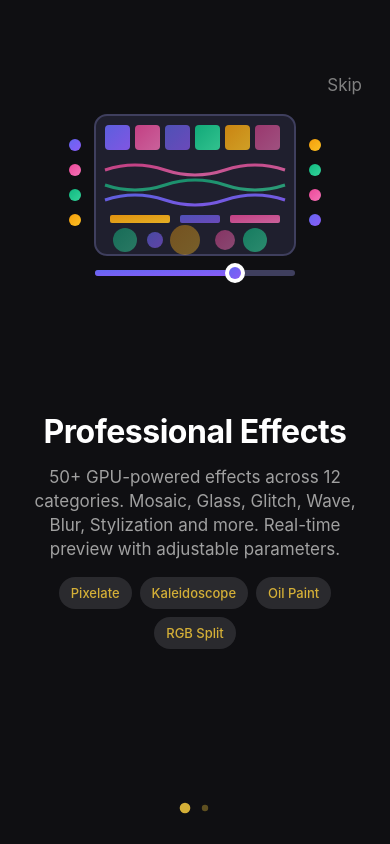
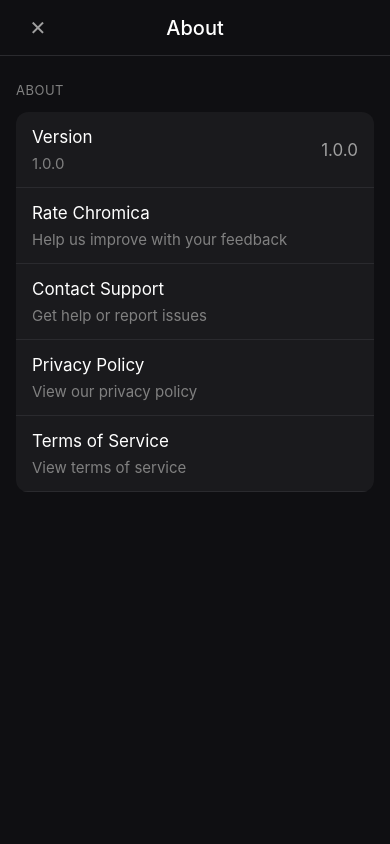
Before and after one commit to Chepman32/Chromica, a React Native app: screen /About in a window 390 px wide. Built offline with nearby package versions, Linux system fonts and the light colour scheme; what react-native-mmkv would draw is missing.

Commit message:
AboutScreen

```diff
--- a/src/navigation/AppNavigator.tsx
+++ b/src/navigation/AppNavigator.tsx
@@ -15,6 +15,7 @@
 import { MixesScreen } from '../screens/MixesScreen';
 import { ExportScreen } from '../screens/ExportScreen';
 import SettingsScreen from '../screens/SettingsScreen';
+import AboutScreen from '../screens/AboutScreen';
 import ImagePickerScreen from '../screens/ImagePickerScreen';
 
 export type RootStackParamList = {
@@ -35,6 +36,7 @@
     params?: Record<string, any>;
   };
   Settings: undefined;
+  About: undefined;
   ImagePicker: undefined;
 };
 
@@ -109,6 +111,7 @@
         {/* Modal Screens */}
         <Stack.Group screenOptions={{ presentation: 'modal' }}>
           <Stack.Screen name="Settings" component={SettingsScreen} />
+          <Stack.Screen name="About" component={AboutScreen} />
           <Stack.Screen name="ImagePicker" component={ImagePickerScreen} />
         </Stack.Group>
       </Stack.Navigator>
--- /dev/null
+++ b/src/screens/AboutScreen.tsx
@@ -0,0 +1,232 @@
+// About screen
+
+import React from 'react';
+import {
+  View,
+  Text,
+  StyleSheet,
+  TouchableOpacity,
+  ScrollView,
+  Alert,
+} from 'react-native';
+import { SafeAreaView } from 'react-native-safe-area-context';
+import { useNavigation } from '@react-navigation/native';
+import { useTheme } from '../hooks/useTheme';
+import { useTranslation } from '../hooks/useTranslation';
+import { Typography } from '../constants/typography';
+import { Spacing, Dimensions as AppDimensions } from '../constants/spacing';
+
+const AboutScreen: React.FC = () => {
+  const navigation = useNavigation();
+  const theme = useTheme();
+  const t = useTranslation();
+
+  const handleClose = () => {
+    navigation.goBack();
+  };
+
+  const handleRateApp = () => {
+    Alert.alert('Rate Chromica', 'This will open the App Store rating dialog');
+  };
+
+  const handleContactSupport = () => {
+    Alert.alert(
+      'Contact Support',
+      'This will open email composer to support@chromica.app',
+    );
+  };
+
+  const renderSection = (title: string, children: React.ReactNode) => (
+    <View style={styles.section}>
+      <Text style={[styles.sectionHeader, { color: theme.text.tertiary }]}>
+        {title}
+      </Text>
+      <View
+        style={[
+          styles.sectionContent,
+          { backgroundColor: theme.backgrounds.secondary },
+        ]}
+      >
+        {children}
+      </View>
+    </View>
+  );
+
+  const renderSettingRow = (
+    title: string,
+    subtitle?: string,
+    rightElement?: React.ReactNode,
+    onPress?: () => void,
+  ) => (
+    <TouchableOpacity
+      style={[
+        styles.settingRow,
+        { borderBottomColor: theme.backgrounds.tertiary },
+      ]}
+      onPress={onPress}
+      disabled={!onPress}
+    >
+      <View style={styles.settingLeft}>
+        <Text style={[styles.settingTitle, { color: theme.text.primary }]}>
+          {title}
+        </Text>
+        {subtitle && (
+          <Text
+            style={[styles.settingSubtitle, { color: theme.text.tertiary }]}
+          >
+            {subtitle}
+          </Text>
+        )}
+      </View>
+      {rightElement && <View style={styles.settingRight}>{rightElement}</View>}
+    </TouchableOpacity>
+  );
+
+  return (
+    <SafeAreaView
+      style={[styles.container, { backgroundColor: theme.backgrounds.primary }]}
+      edges={['top']}
+    >
+      <View
+        style={[styles.header, { borderBottomColor: theme.backgrounds.tertiary }]}
+      >
+        <TouchableOpacity style={styles.closeButton} onPress={handleClose}>
+          <Text style={[styles.closeIcon, { color: theme.text.secondary }]}>
+            ✕
+          </Text>
+        </TouchableOpacity>
+        <Text style={[styles.title, { color: theme.text.primary }]}>
+          {t.settings.about}
+        </Text>
+        <View style={styles.headerSpacer} />
+      </View>
+
+      <ScrollView
+        style={styles.scrollView}
+        showsVerticalScrollIndicator={false}
+      >
+        {/* About Section */}
+        {renderSection(
+          t.settings.about,
+          <>
+            {renderSettingRow(
+              t.settings.version,
+              '1.0.0',
+              <Text
+                style={[styles.settingValue, { color: theme.text.secondary }]}
+              >
+                1.0.0
+              </Text>,
+            )}
+            {renderSettingRow(
+              t.settings.rateApp,
+              t.settings.rateAppDesc,
+              undefined,
+              handleRateApp,
+            )}
+            {renderSettingRow(
+              t.settings.contactSupport,
+              t.settings.contactSupportDesc,
+              undefined,
+              handleContactSupport,
+            )}
+            {renderSettingRow(
+              t.settings.privacyPolicy,
+              t.settings.privacyPolicyDesc,
+              undefined,
+              () =>
+                Alert.alert(
+                  t.settings.privacyPolicy,
+                  'This will open chromica.app/privacy',
+                ),
+            )}
+            {renderSettingRow(
+              t.settings.termsOfService,
+              t.settings.termsOfServiceDesc,
+              undefined,
+              () =>
+                Alert.alert(
+                  t.settings.termsOfService,
+                  'This will open chromica.app/terms',
+                ),
+            )}
+          </>,
+        )}
+      </ScrollView>
+    </SafeAreaView>
+  );
+};
+
+const styles = StyleSheet.create({
+  container: {
+    flex: 1,
+  },
+  header: {
+    flexDirection: 'row',
+    alignItems: 'center',
+    justifyContent: 'space-between',
+    paddingHorizontal: Spacing.m,
+    height: 56,
+    borderBottomWidth: 1,
+  },
+  closeButton: {
+    width: 44,
+    height: 44,
+    justifyContent: 'center',
+    alignItems: 'center',
+  },
+  closeIcon: {
+    fontSize: 20,
+  },
+  title: {
+    ...Typography.display.h4,
+  },
+  headerSpacer: {
+    width: 44,
+  },
+  scrollView: {
+    flex: 1,
+  },
+  section: {
+    marginTop: Spacing.l,
+  },
+  sectionHeader: {
+    ...Typography.body.caption,
+    textTransform: 'uppercase',
+    letterSpacing: 0.5,
+    paddingHorizontal: Spacing.m,
+    marginBottom: Spacing.s,
+  },
+  sectionContent: {
+    marginHorizontal: Spacing.m,
+    borderRadius: AppDimensions.cornerRadius.medium,
+    overflow: 'hidden',
+  },
+  settingRow: {
+    flexDirection: 'row',
+    alignItems: 'center',
+    justifyContent: 'space-between',
+    paddingHorizontal: Spacing.m,
+    paddingVertical: Spacing.s,
+    minHeight: 44,
+    borderBottomWidth: 1,
+  },
+  settingLeft: {
+    flex: 1,
+  },
+  settingTitle: {
+    ...Typography.body.regular,
+  },
+  settingSubtitle: {
+    ...Typography.body.small,
+    marginTop: 2,
+  },
+  settingRight: {
+    marginLeft: Spacing.m,
+  },
+  settingValue: {
+    ...Typography.body.regular,
+  },
+});
+
+export default AboutScreen;
--- a/src/screens/LiquidRadialHomeScreen.tsx
+++ b/src/screens/LiquidRadialHomeScreen.tsx
@@ -111,12 +111,10 @@
     navigation.navigate('Mixes' as never);
   }, [navigation]);
 
-  // Show About (could be a modal or screen)
+  // Show About screen
   const handleAbout = useCallback(() => {
     ReactNativeHapticFeedback.trigger('selection');
-    // For now, navigate to settings or show a modal
-    // You can replace this with an About screen navigation
-    navigation.navigate('Settings' as never);
+    navigation.navigate('About' as never);
   }, [navigation]);
 
   // Satellite menu items
--- a/src/screens/SettingsScreen.tsx
+++ b/src/screens/SettingsScreen.tsx
@@ -87,17 +87,6 @@
 
   const handleExportAllProjects = () => {
     Alert.alert('Export All Projects', 'This Pro feature will be implemented');
-  };
-
-  const handleRateApp = () => {
-    Alert.alert('Rate Chromica', 'This will open the App Store rating dialog');
-  };
-
-  const handleContactSupport = () => {
-    Alert.alert(
-      'Contact Support',
-      'This will open email composer to support@chromica.app',
-    );
   };
 
   const handleClearCache = () => {
@@ -487,54 +476,6 @@
           </>,
         )}
 
-        {/* About Section */}
-        {renderSection(
-          t.settings.about,
-          <>
-            {renderSettingRow(
-              t.settings.version,
-              '1.0.0',
-              <Text
-                style={[styles.settingValue, { color: theme.text.secondary }]}
-              >
-                1.0.0
-              </Text>,
-            )}
-            {renderSettingRow(
-              t.settings.rateApp,
-              t.settings.rateAppDesc,
-              undefined,
-              handleRateApp,
-            )}
-            {renderSettingRow(
-              t.settings.contactSupport,
-              t.settings.contactSupportDesc,
-              undefined,
-              handleContactSupport,
-            )}
-            {renderSettingRow(
-              t.settings.privacyPolicy,
-              t.settings.privacyPolicyDesc,
-              undefined,
-              () =>
-                Alert.alert(
-                  t.settings.privacyPolicy,
-                  'This will open chromica.app/privacy',
-                ),
-            )}
-            {renderSettingRow(
-              t.settings.termsOfService,
-              t.settings.termsOfServiceDesc,
-              undefined,
-              () =>
-                Alert.alert(
-                  t.settings.termsOfService,
-                  'This will open chromica.app/terms',
-                ),
-            )}
-          </>,
-        )}
-
         {/* Danger Zone Section */}
         {renderSection(
           t.settings.dangerZone,
```
Also changed, not shown: src/assets/icons/categories/mosaic.png.
